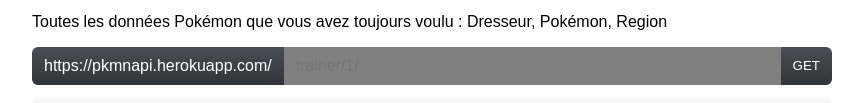
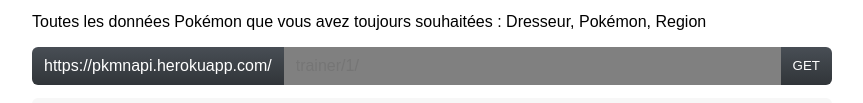
Before and after one commit to AntoninJoulie/Pokemon-API, a website: page public/index.html in a window 1280 px wide. Shown: the part 241-344 px from the top of the page, without its empty margins (208-1071 px from the left). Drawn offline with Linux system fonts and the light colour scheme; no server answers.

Commit message:
Correction index + readme

```diff
--- a/public/index.html
+++ b/public/index.html
@@ -16,7 +16,7 @@
   <h1>Pokémon API - PKMNAPI !</h1>
   <img class="logo" src="./img/pokeball.svg" alt="pokeball">
   <h2>Essayez une recherche ! </h2>
-  <p>Toutes les données Pokémon que vous avez toujours voulu : Dresseur, Pokémon, Region</p>
+  <p>Toutes les données Pokémon que vous avez toujours souhaitées : Dresseur, Pokémon, Region</p>
   <div class="get">
     <span class="get-spa">https://pkmnapi.herokuapp.com/</span>
     <input class="get-inp" id="url" placeholder="trainer/1/"></input>
```
Also changed, not shown: README.md.
